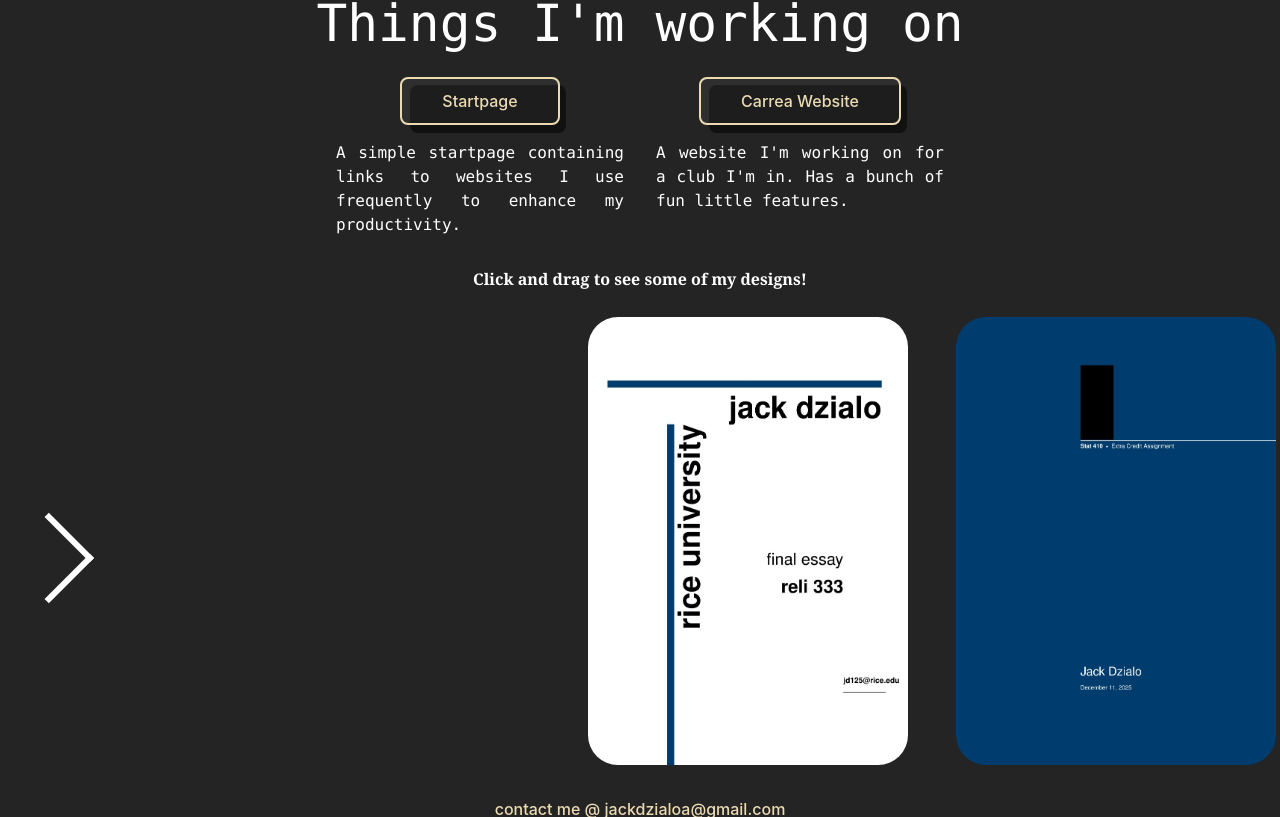
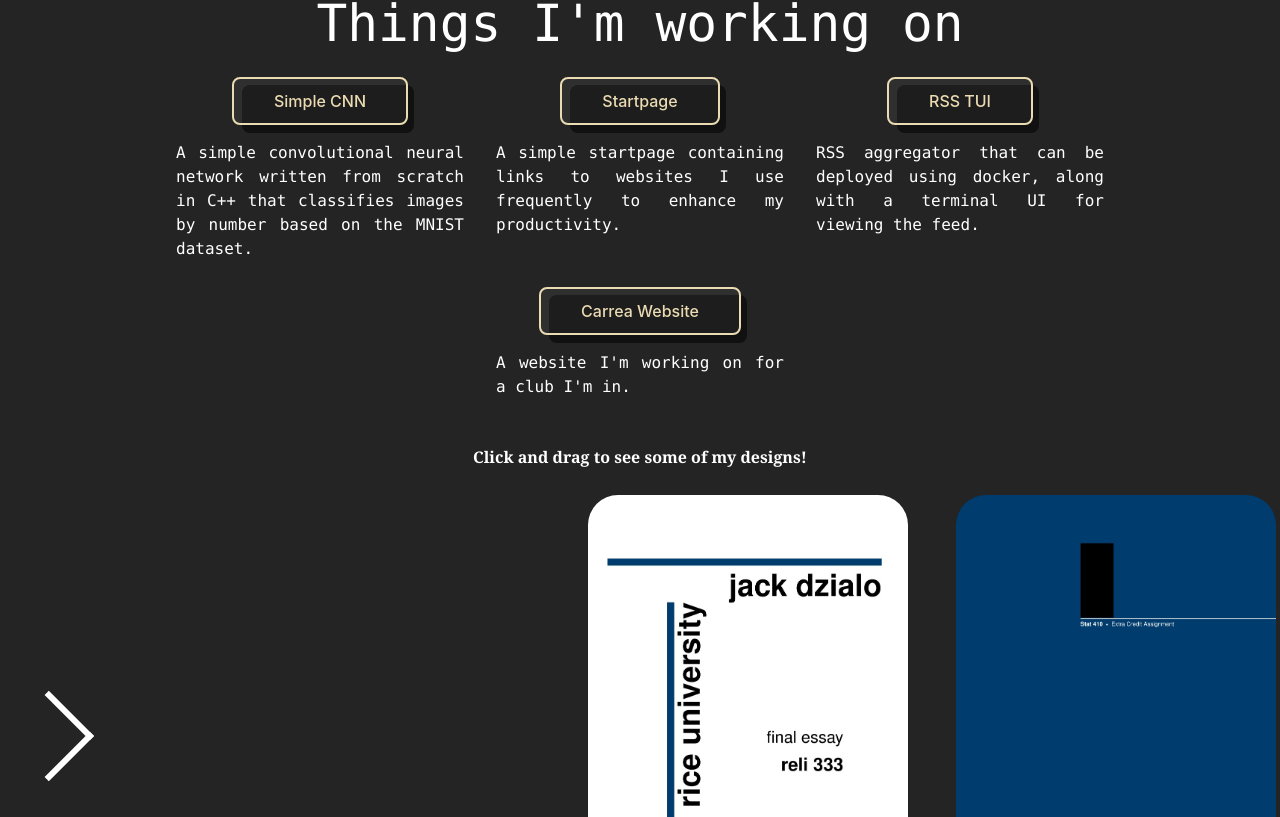
Before and after one commit to jackdzi/jackdzi.github.io, a React (Vite) app: page / in a window 1280 px wide. Shown: the part 1623-2440 px from the top of the page. Built offline with nearby package versions, Linux system fonts and the light colour scheme.

Commit message:
Added arrow to Hero

```diff
--- a/src/components/Dots/Dots.tsx
+++ b/src/components/Dots/Dots.tsx
@@ -1,4 +1,3 @@
-
 import React, { useEffect, useRef } from "react";
 
 const CanvasDots: React.FC = () => {
@@ -131,7 +130,7 @@ const CanvasDots: React.FC = () => {
       }
 
       animationFrameId = requestAnimationFrame(() => {
-        setTimeout(createDots, 60);
+        setTimeout(createDots, 30);
       });
     };
 
--- a/src/components/Footer/Footer.tsx
+++ b/src/components/Footer/Footer.tsx
@@ -4,7 +4,7 @@ const Footer: React.FC = () => {
   return (
     <footer className="footer" style={{ paddingBottom: '20px' }}>
       <div className="footer-content">
-        <a className="text-center block">contact me @ <a href="mailto:jackdzialoa@gmail.com">jackdzialoa@gmail.com</a></a>
+        <p className="text-center block text-black dark:text-[#ebdbb2]" >contact me @ <a href="mailto:jackdzialoa@gmail.com"><strong>jackdzialoa@gmail.com</strong></a></p>
       </div>
     </footer>
   );
--- a/src/components/Hero/Hero.tsx
+++ b/src/components/Hero/Hero.tsx
@@ -3,10 +3,42 @@ import Dots from "../Dots/Dots";
 import { CSSProperties } from 'react';
 
 const Hero = () => {
+
+  const handleArrowClick = () => {
+    const startPosition = window.scrollY;
+    const targetPosition = window.innerHeight;
+
+    if (startPosition === targetPosition) return;
+
+    const distance = targetPosition - startPosition;
+    const duration = 800;
+    let startTime: number | null = null;
+
+    const easeInOutQuad = (t: number) => {
+      return t < 0.5 ? 2 * t * t : -1 + (4 - 2 * t) * t;
+    };
+
+    const animateScroll = (currentTime: number) => {
+      if (!startTime) startTime = currentTime;
+      const elapsedTime = currentTime - startTime;
+      const progress = Math.min(elapsedTime / duration, 1);
+      const easing = easeInOutQuad(progress);
+
+      window.scrollTo(0, startPosition + distance * easing);
+
+      if (progress < 1) {
+        requestAnimationFrame(animateScroll);
+      }
+    };
+
+    requestAnimationFrame(animateScroll);
+  };
+
   return (
     <div className="relative w-full h-screen overflow-hidden flex justify-center items-center bg-[#1D1D4D]">
       <Dots />
-      <div className="flex justify-between items-center gap-5 p-12 pt-15 relative z-10">
+      <div className="flex flex-col justify-center items-center gap-5 p-12 pt-15 relative z-10">
+        <div className="flex justify-between items-center gap-5 w-full">
           <div style={styles.textContainer as CSSProperties}>
             <div className="flex justify-left w-full h-full pb-4">
               <StaggeredText
@@ -23,15 +55,15 @@ const Hero = () => {
               className="text-white text-left font-serif text-xl md:text-2xl lg:text-3xl"
               delay={1000}
               last={false}
-            stagger={0.04}
+              stagger={0.025}
               small={true}
             />
             <StaggeredText
               text="Mathematics and Computer Science"
               className="text-white text-left font-serif text-xl md:text-2xl lg:text-3xl"
-            delay={2000}
+              delay={1700}
               last={false}
-            stagger={0.04}
+              stagger={0.025}
               small={true}
             />
           </div>
@@ -43,6 +75,12 @@ const Hero = () => {
               style={{ width: '90%', height: 'auto' }}
             />
           </div>
+        </div>
+        <div
+          className="arrow mt-5"
+          style={{ transform: 'rotate(135deg) translateY(-250px) translateX(250px)', position: 'absolute' }}
+          onClick={handleArrowClick}
+        ></div>
       </div>
     </div>
   );
--- a/src/components/Projects/Projects.tsx
+++ b/src/components/Projects/Projects.tsx
@@ -1,30 +1,28 @@
 import projectData from "./projects_data.tsx";
+import { Fade } from "react-awesome-reveal";
 
 function Projects() {
   return (
     <div className="flex flex-col items-center pt-16 py-2.5">
       <div className="mb-2.5"></div>
-      <h1 className="mb-2.5 font-mono text-black dark:text-white w-4/5">Things I'm working on</h1>
-      <div className="mt-4">
-        <div className="mb-2.5 flex flex-wrap">
+      <h1 className="mb-2.5 font-mono text-black dark:text-white w-4/5">
+        Things I'm working on
+      </h1>
+      <div className="mt-4 w-[90%]">
+        <div className="mb-2.5 flex flex-wrap justify-center">
           {projectData.map((project) => (
-            <div key={project.id} className="mb-2.5 w-full sm:w-auto flex flex-col items-center px-4">
-              <button className="button-56"
-              >
-                <a
-                  href={project.link}
-                  className="text-white"
-                  target="_self"
-                >
-                  {project.title}
-                </a>
-              </button>
-              <div className="w-72 p-10px pt-4 font-mono text-center text-black dark:text-white">
-                <p style={{textAlign: "justify"}}>
-                {project.text}
-                </p>
+            <Fade key={project.id}>
+              <div className="mb-2.5 w-full sm:w-auto flex flex-col items-center px-4">
+                <button className="button-56">
+                  <a href={project.link} className="text-white" target="_self">
+                    {project.title}
+                  </a>
+                </button>
+                <div className="w-72 p-10px pt-4 pb-4 font-mono text-center text-black dark:text-white">
+                  <p className="text-justify">{project.text}</p>
+                </div>
               </div>
-            </div>
+            </Fade>
           ))}
         </div>
       </div>
--- a/src/components/Projects/projects_data.tsx
+++ b/src/components/Projects/projects_data.tsx
@@ -2,16 +2,28 @@ import { Project } from "../../types/project";
 
 const projectData: Project[] = [
   {
+    id: 3,
+    title: "Simple CNN",
+    text: "A simple convolutional neural network written from scratch in C++ that classifies images by number based on the MNIST dataset.",
+    link: "http://github.com/jackdzi/SimpleCNN",
+  },
+  {
     id: 1,
     title: "Startpage",
-    text: "A simple startpage containing links to websites I use frequently to enhance my productivity. ",
+    text: "A simple startpage containing links to websites I use frequently to enhance my productivity.",
     link: "http://jackdzi.github.io/startpage",
+  },
+  {
+    id: 4,
+    title: "RSS TUI",
+    text: "RSS aggregator that can be deployed using docker, along with a terminal UI for viewing the feed.",
+    link: "http://github.com/jackdzi/feederizer"
   },
   {
     id: 2,
     title: "Carrea Website",
-    text: "A website I'm working on for a club I'm in. Has a bunch of fun little features.",
+    text: "A website I'm working on for a club I'm in.",
     link: "http://ricecarrera.vercel.app",
-  }
+  },
 ];
 export default projectData;
--- a/src/components/Welcome/Welcome.tsx
+++ b/src/components/Welcome/Welcome.tsx
@@ -17,9 +17,14 @@ function Welcome() {
       allowScroll();
     }, 5200); // replace 5200 with your desired delay time in milliseconds
 
+    const colorTimer = setTimeout(() => {
+      document.documentElement.style.setProperty('--bgcolor', "#d5c4a1");
+    }, 1000);
+
     return () => {
       clearTimeout(firstPreloaderTimer);
       clearTimeout(allowScrollTimer);
+      clearTimeout(colorTimer);
     };
   }, []);
 
--- a/src/pages/home/Home.tsx
+++ b/src/pages/home/Home.tsx
@@ -2,9 +2,9 @@ import Projects from "../../components/Projects/Projects";
 import Showcase from "../../components/Showcase/Showcase";
 import Welcome from "../../components/Welcome/Welcome";
 import Navbar from "../../components/Navbar/Navbar";
-import Hero from '../../components/Hero/Hero'
-import About from '../../components/About/About'
-import Footer from '../../components/Footer/Footer'
+import Hero from "../../components/Hero/Hero";
+import About from "../../components/About/About";
+import Footer from "../../components/Footer/Footer";
 import { Fade } from "react-awesome-reveal";
 import "../../styles/index.css";
 
--- a/src/styles/index.css
+++ b/src/styles/index.css
@@ -11,7 +11,8 @@
   overflow-x: hidden;
   justify-content: center;
   align-items: center;
-  background-color: #d5c4a1;
+  --bgcolor: #242424;
+  background-color: var(--bgcolor);
 
   color-scheme: light dark;
 
@@ -51,7 +52,7 @@
   }
 
   .card-content {
-    @apply relative dark:bg-[#1a1a1a] bg-[#e0d7c6] p-4 rounded-lg
+    @apply relative dark:bg-[#1a1a1a] bg-[#e5d5b5] p-4 rounded-lg
   }
 
 
```
Lines whose indentation alone changed are shown as unchanged.
